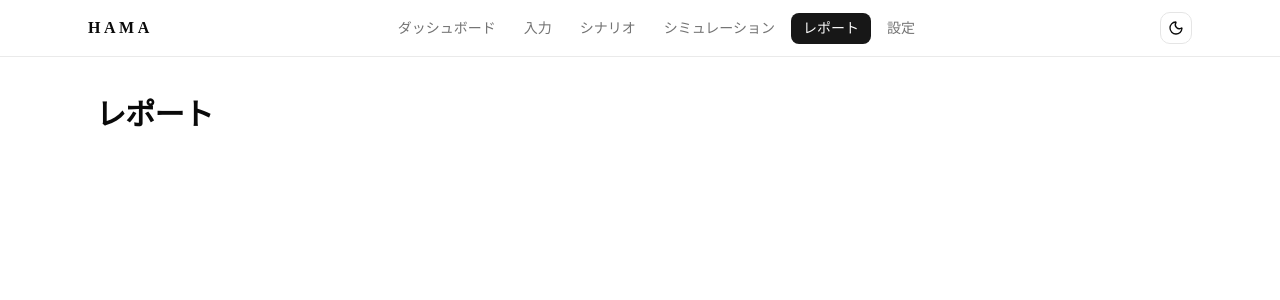
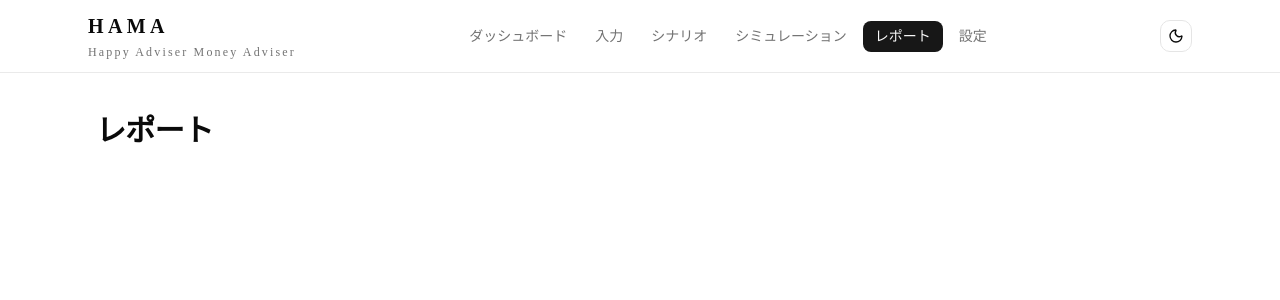
Before and after one commit to ra121e/hama, a Next.js app: page /report in a window 1280 px wide. Shown: the top 300 px of the page. Built offline with nearby package versions, Linux system fonts and the light colour scheme.

Commit message:
ナビ: ロゴを2段表示に変更（HAMAを大きく、サブタイトル追加）

```diff
--- a/src/shared/components/Navbar.tsx
+++ b/src/shared/components/Navbar.tsx
@@ -26,9 +26,14 @@ export function Navbar() {
       <div className="mx-auto flex w-full max-w-6xl items-center justify-between gap-4 px-4 py-3 sm:px-6">
         <Link
           href="/"
-          className="text-base font-semibold tracking-[0.22em] text-foreground"
+          className="flex flex-col leading-none text-foreground"
         >
-          HAMA
+          <span className="text-lg font-semibold tracking-[0.22em] sm:text-xl">
+            HAMA
+          </span>
+          <span className="mt-1 text-[10px] font-medium tracking-[0.18em] text-muted-foreground sm:text-xs">
+            Happy Adviser Money Adviser
+          </span>
         </Link>
 
         <nav aria-label="グローバルナビゲーション" className="hidden md:block">
```
